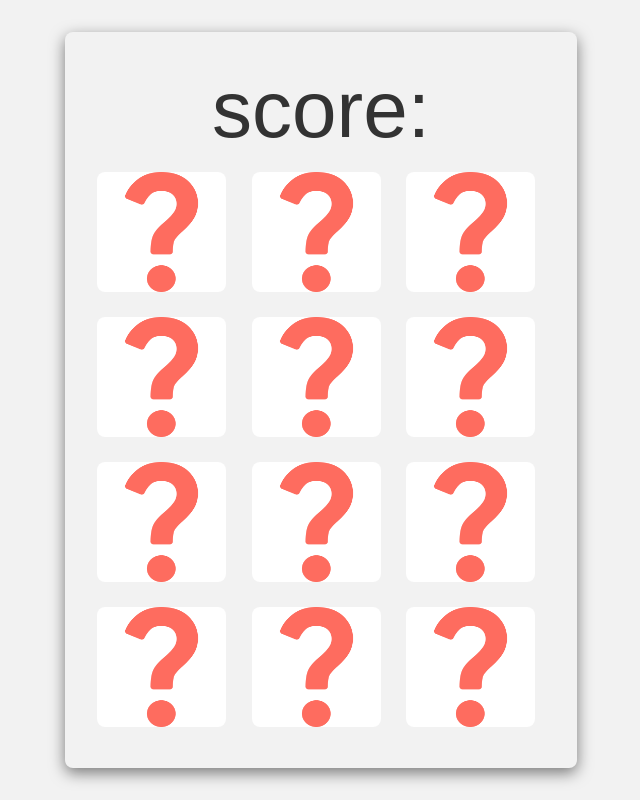
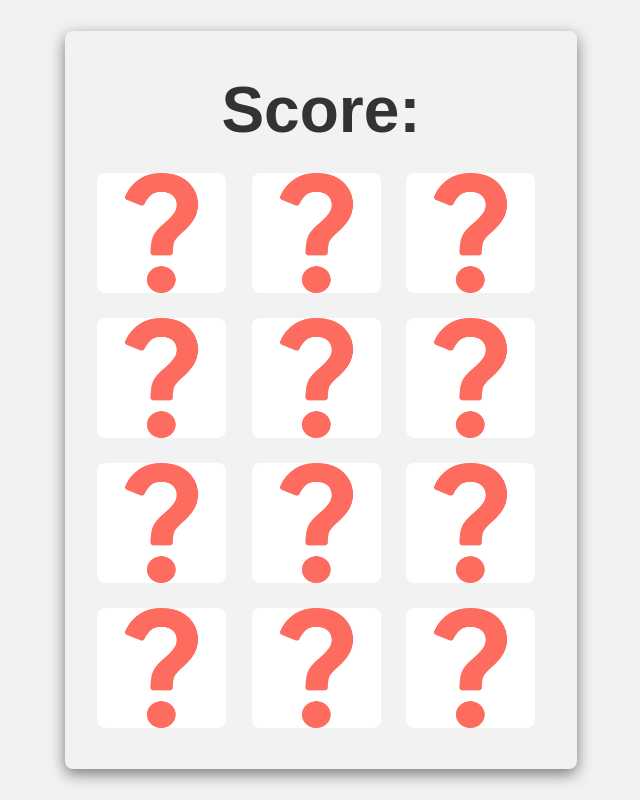
Before and after one commit to dinesh-saini814/memory-card_game, a plain HTML site: page index.html in a window 1280 px wide. Shown: the whole page, without its empty margins (319-959 px from the left). Drawn offline with Linux system fonts and the light colour scheme.

```diff
--- a/index.html
+++ b/index.html
@@ -8,7 +8,7 @@
   </head>
   <body>
     <div class="container">
-      <h3>score: <span id="result"></span></h3>
+      <h3>Score: <span id="result"></span></h3>
       <div id="grid"></div>
     </div>
     <script src="app.js"></script>
--- a/style.css
+++ b/style.css
@@ -40,11 +40,21 @@ img {
 }
 
 h3 {
-  font-size: 5rem;
+  font-size: 4rem;
+  display: flex;
+  font-weight: 550;
+  color: #333;
+  margin-bottom: 1rem;
+  padding: 10px;
+}
+
+result {
+  font-size: 2rem;
   display: flex;
   align-items: center;
-  justify-content: start;
-  font-weight: 500;
+  justify-content: center;
+  font-weight: 600;
   color: #333;
-  margin-bottom: 1rem;
+  margin-top: 1rem;
+  padding: 0px;
 }
```
Also changed, not shown: assets/first version.png (added), 1 other file.
